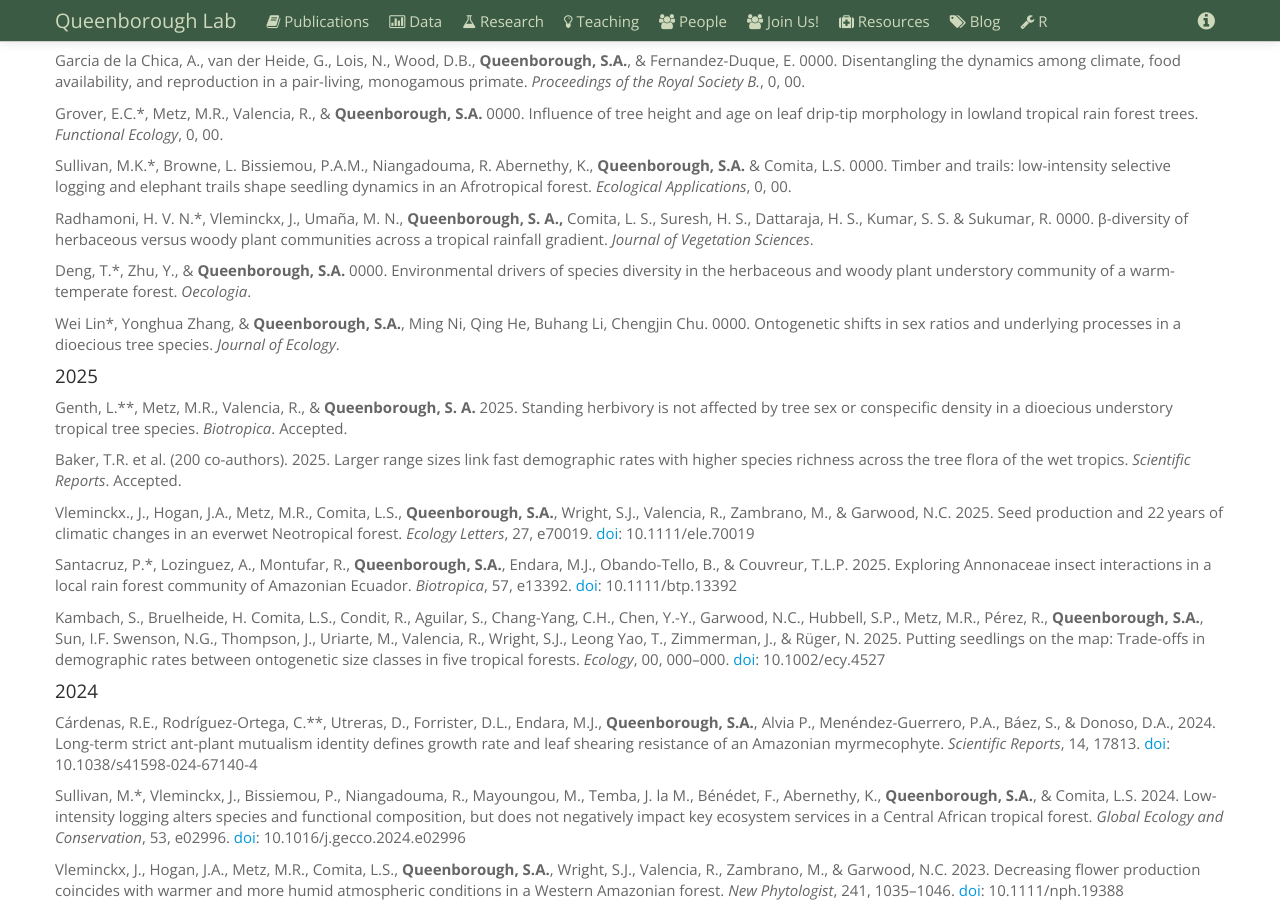
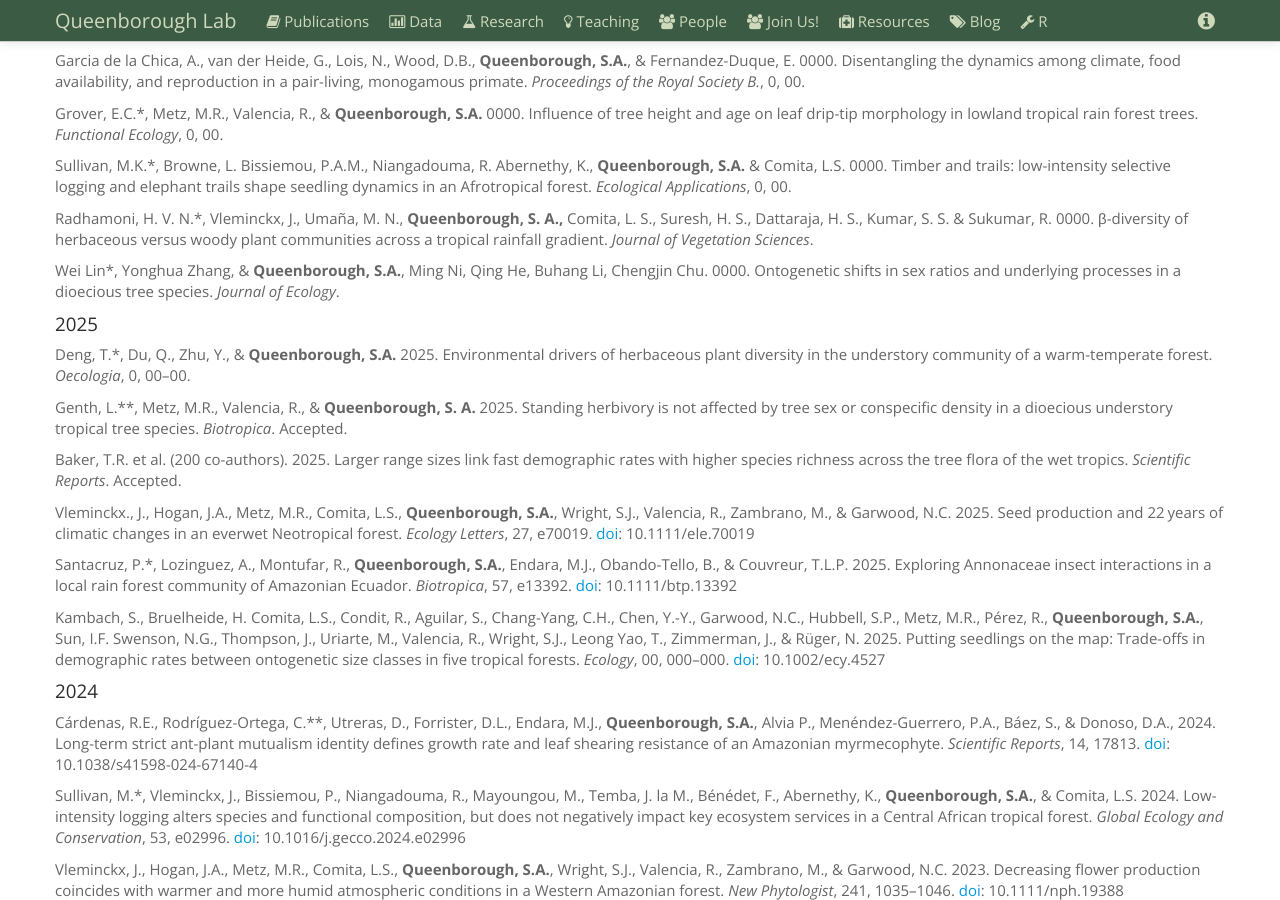
Before and after one commit to saq/saq.github.io, a Jekyll site: the page built from publications.md, in a window 1280 px wide and 900 px high, scrolled down 348 px. Built offline with Jekyll 4.4.1, drawn with Linux system fonts in a browser that asks for light colours.

Commit message:
Update publications.md

```diff
--- a/publications.md
+++ b/publications.md
@@ -51,14 +51,14 @@ Sullivan, M.K.\*, Browne, L. Bissiemou, P.A.M., Niangadouma, R. Abernethy, K., *
 
 Radhamoni, H. V. N.\*, Vleminckx, J., Umaña, M. N., **Queenborough, S. A.,** Comita, L. S., Suresh, H. S., Dattaraja, H. S., Kumar, S. S. & Sukumar, R. 0000. β-diversity of herbaceous versus woody plant communities across a tropical rainfall gradient. *Journal of Vegetation Sciences*.
 
-Deng, T.\*, Zhu, Y., & **Queenborough, S.A.** 0000. Environmental drivers of species diversity in the herbaceous and woody plant understory community of a warm-temperate forest. *Oecologia*.
-
 Wei Lin\*, Yonghua Zhang, & **Queenborough, S.A.**, Ming Ni, Qing He, Buhang Li, Chengjin Chu. 0000. Ontogenetic shifts in sex ratios and underlying processes in a dioecious tree species. *Journal of Ecology*.
 
 
 <!-- #### Accepted -->
 
 #### 2025
+
+Deng, T.\*, Du, Q., Zhu, Y., & **Queenborough, S.A.** 2025. Environmental drivers of herbaceous plant diversity in the understory community of a warm-temperate forest. *Oecologia*, 0, 00--00.
 
 Genth, L.\*\*, Metz, M.R., Valencia, R., & **Queenborough, S. A.** 2025. Standing herbivory is not affected by tree sex or conspecific density in a dioecious understory tropical tree species. *Biotropica*. Accepted.
 
```
